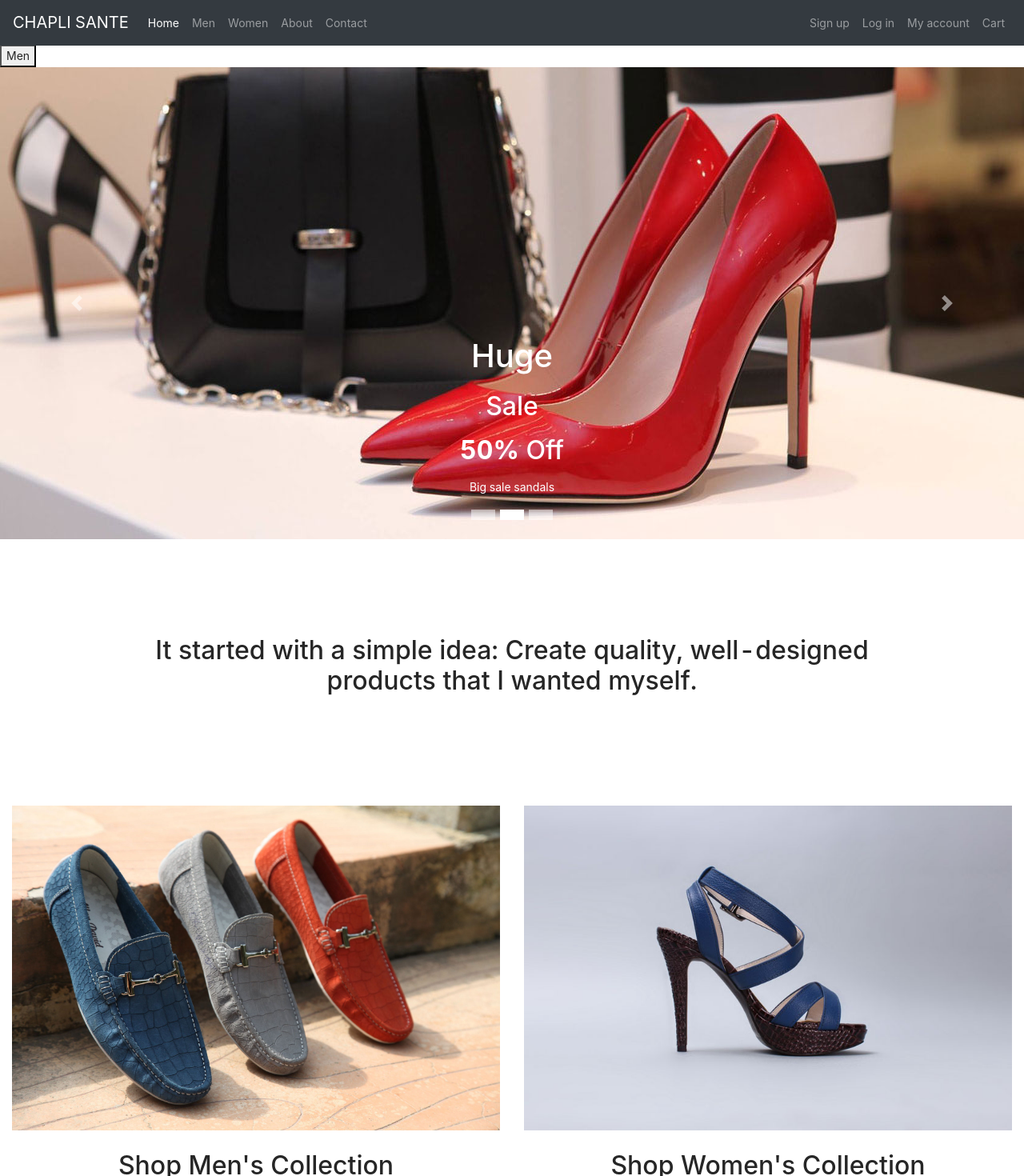
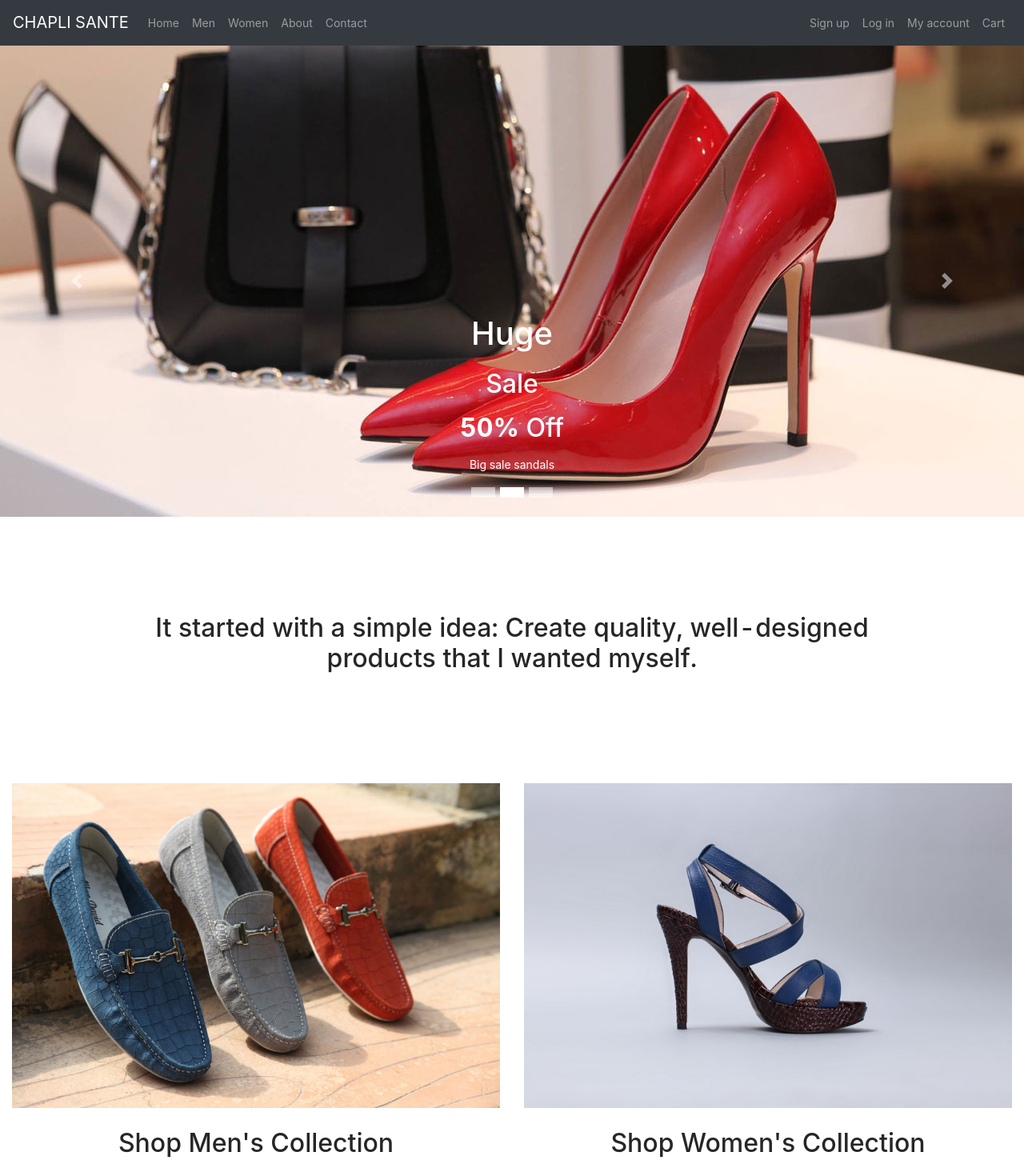
Before and after one commit to gk100799/all-about-feet, a React (Create React App) app: page / in a window 1280 px wide. Shown: the top 1470 px of the page at 80% size. Built offline with nearby package versions, Linux system fonts and the light colour scheme.

Commit message:
changed href to link

```diff
--- a/src/App.js
+++ b/src/App.js
@@ -28,17 +28,17 @@ class App extends PureComponent {
     return (
       <div>
 
-      <Router basename={process.env.PUBLIC_URL}>
+      <Router basename='/'>
       <NavBarComp1 />
-        <Switch>
-          <Route path={process.env.PUBLIC_URL + '/men'} exact component={Men} />
-          <Route path={process.env.PUBLIC_URL + '/women'} exact component={Women} />
-          <Route path={process.env.PUBLIC_URL + '/about'} exact component={About} />
-          <Route path={process.env.PUBLIC_URL + '/contact'} exact component={Contact} />
-          <Route path={process.env.PUBLIC_URL + '/'} exact component={Homepage} />
-          <Route path={process.env.PUBLIC_URL + '/cart'} exact component={Cart} />
-          <Route path={process.env.PUBLIC_URL + "/product/:pid"} exact component={ProductPage} />
-        </Switch>
+        {/* <Switch> */}
+          <Route path="/" exact component={Homepage} />
+          <Route path='/men' exact component={Men} />
+          <Route path='/women' exact component={Women} />
+          <Route path="/about" exact component={About} />
+          <Route path="/contact" exact component={Contact} />
+          <Route path="/cart" exact component={Cart} />
+          <Route path="/product/:pid" exact component={ProductPage} />
+        {/* </Switch> */}
         <div className="partnerfooter">
           <Partners />
           <Footer />
--- a/src/components/homepage/MenWomen.js
+++ b/src/components/homepage/MenWomen.js
@@ -1,18 +1,19 @@
 import React from 'react'
 import menImg from '../../img/men.jpg'
 import womenImg from '../../img/women.jpg'
-// import '../../index.css'
+import '../../index.css'
+import {Link} from 'react-router-dom'
 
 function MenWomen() {
     return (
 			<div className="menwomen" style={{}}>
 				<div className="column" >
-					<a href="/men" className="boxMenWomen" style={{}}><img style={{}} className="imgMW" src={menImg}/></a>
-					<div><a href="#" style={{color:"black",textAlign:"center"}}><h2 className="h2MenWomen" style={{paddingTop:'25px'}}>Shop Men's Collection</h2></a></div>
+					<a href="/men" className="boxMenWomen" style={{}}><Link to='/men' className="linkTag"><img style={{}} className="imgMW" src={menImg}/></Link></a>
+					<div><a style={{color:"black",textAlign:"center"}}><Link to='/men' className="linkTag"><h2 className="h2MenWomen" style={{paddingTop:'25px'}}>Shop Men's Collection</h2></Link></a></div>
 				</div>
 				<div className="column">
-					<a href="/women" className="boxMenWomen" style={{}}><img style={{}} className="imgMW" src={womenImg}/></a>
-					<div><a href="#" style={{color:"black",textAlign:"center"}}><h2 className="h2MenWomen" style={{paddingTop:'25px'}}>Shop Women's Collection</h2></a></div>
+					<a href="/women" className="boxMenWomen" style={{}}><Link to='/women' className="linkTag"><img style={{}} className="imgMW" src={womenImg}/></Link></a>
+					<div><a style={{color:"black",textAlign:"center"}}><Link to='/women' className="linkTag"><h2 className="h2MenWomen" style={{paddingTop:'25px'}}>Shop Women's Collection</h2></Link></a></div>
 				</div>
 			</div>
     )
--- a/src/components/homepage/NavBarComp1.js
+++ b/src/components/homepage/NavBarComp1.js
@@ -8,7 +8,6 @@ import delivery from "../../img/icons/delivery.png"
 import voucher from "../../img/icons/voucher.png"
 import sales from "../../img/icons/sales.png"
 import { Link } from 'react-router-dom';
-import { Button, Container } from 'react-bootstrap';
 import "../../index.css"
 import SignUp from '../login/SignUp';
 import '../../fonts/fonts.css'
@@ -83,35 +82,35 @@ class NavBarComp1 extends Component {
           onOk={this.handleOk}
           confirmLoading={this.state.confirmLoading}
           onCancel={this.handleCancel}
+          style={{}}
         >
           <p>{this.state.ModalText}</p>
         </Modal>
 
-        <Navbar className="fixedMenu" collapseOnSelect expand="lg" style={{height:'86px !important'}} fixed="top" bg="dark" variant="dark" style={{overflowY:'visible'}}>
-            <Navbar.Brand href="/">CHAPLI SANTE</Navbar.Brand>
+        <Navbar onSelect='collapseOnSelect' className="fixedMenu" expand="lg" style={{}} fixed="top" bg="dark" variant="dark" style={{overflowY:'visible'}}>
+            <Navbar.Brand ><Link to='/' className="linkTag">CHAPLI SANTE</Link></Navbar.Brand>
             <Navbar.Toggle aria-controls="responsive-navbar-nav" />
             <Navbar.Collapse id="responsive-navbar-nav">
             <Nav
             activeKey={`/${this.state.activeTab}`}
             className="mr-auto"
             >
-                <Nav.Link onClick={(e) => this.activeTabChange(e,'id1')} href="/">Home</Nav.Link>
-                <Nav.Link onClick={(e) => this.activeTabChange(e,'id2')} href="/men">Men</Nav.Link>
-                <Nav.Link onClick={(e) => this.activeTabChange(e,'id3')} href="/women">Women</Nav.Link>
-                <Nav.Link onClick={(e) => this.activeTabChange(e,'id4')} href="/about">About</Nav.Link>
-                <Nav.Link onClick={(e) => this.activeTabChange(e,'id5')} href="/contact">Contact</Nav.Link>
+                <Nav.Link onClick={(e) => this.activeTabChange(e,'id1')} ><Link to='/' className="linkTag">Home</Link></Nav.Link>
+                <Nav.Link onClick={(e) => this.activeTabChange(e,'id2')} ><Link to='/men' className="linkTag">Men</Link></Nav.Link>
+                <Nav.Link onClick={(e) => this.activeTabChange(e,'id3')} ><Link to='/women' className="linkTag">Women</Link></Nav.Link>
+                <Nav.Link onClick={(e) => this.activeTabChange(e,'id4')} ><Link to='/about' className="linkTag">About</Link></Nav.Link>
+                <Nav.Link onClick={(e) => this.activeTabChange(e,'id5')} ><Link to='/contact' className="linkTag">Contact</Link></Nav.Link>
             </Nav>
 
             <Nav inline style={{marginRight:'0px'}} defaultActiveKey=''>
                 <Nav.Link onClick={this.showModal}>Sign up</Nav.Link>
                 <Nav.Link onClick={this.showModal}>Log in</Nav.Link>
-                <Nav.Link href="/account">My account</Nav.Link>
-                <Nav.Link href="/cart">Cart</Nav.Link>
+                <Nav.Link ><Link to='/account' className="linkTag">My account</Link></Nav.Link>
+                <Nav.Link ><Link to='/cart' className="linkTag">Cart</Link></Nav.Link>
             </Nav>
             </Navbar.Collapse>
         </Navbar>
         <div className="divSeparator"></div>
-        <button id="id2" className={this.state.menActive ? "active" :'none' } onClick={this.handleLShow}>Men</button>
     </div>
 
   );
--- a/src/components/login/SignIn.js
+++ b/src/components/login/SignIn.js
@@ -118,7 +118,7 @@ export default function SignIn(props) {
           </Button>
           <Grid container>
             <Grid item xs>
-              <Link href="" variant="body2">
+              <Link to="" variant="body2">
                 Forgot password?
               </Link>
             </Grid>
--- a/src/components/login/SignUp.js
+++ b/src/components/login/SignUp.js
@@ -13,22 +13,8 @@ import Typography from '@material-ui/core/Typography';
 import { makeStyles } from '@material-ui/core/styles';
 import Container from '@material-ui/core/Container';
 
-function Copyright() {
-  return (
-    <Typography variant="body2" color="textSecondary" align="center">
-      {'Copyright © '}
-      <Link color="inherit" href="https://material-ui.com/">
-        Your Website
-      </Link>{' '}
-      {new Date().getFullYear()}
-      {'.'}
-    </Typography>
-  );
-}
-
 const useStyles = makeStyles((theme) => ({
   paper: {
-    marginTop: theme.spacing(8),
     display: 'flex',
     flexDirection: 'column',
     alignItems: 'center',
--- a/src/index.css
+++ b/src/index.css
@@ -364,6 +364,11 @@ code {
   margin-top: 20px;
 }
 
+.linkTag, .linkTag:hover {
+  color: inherit;
+}
+
+
 @media screen and (max-width: 992px)  {
   .childWala {
     height:350px;
```
